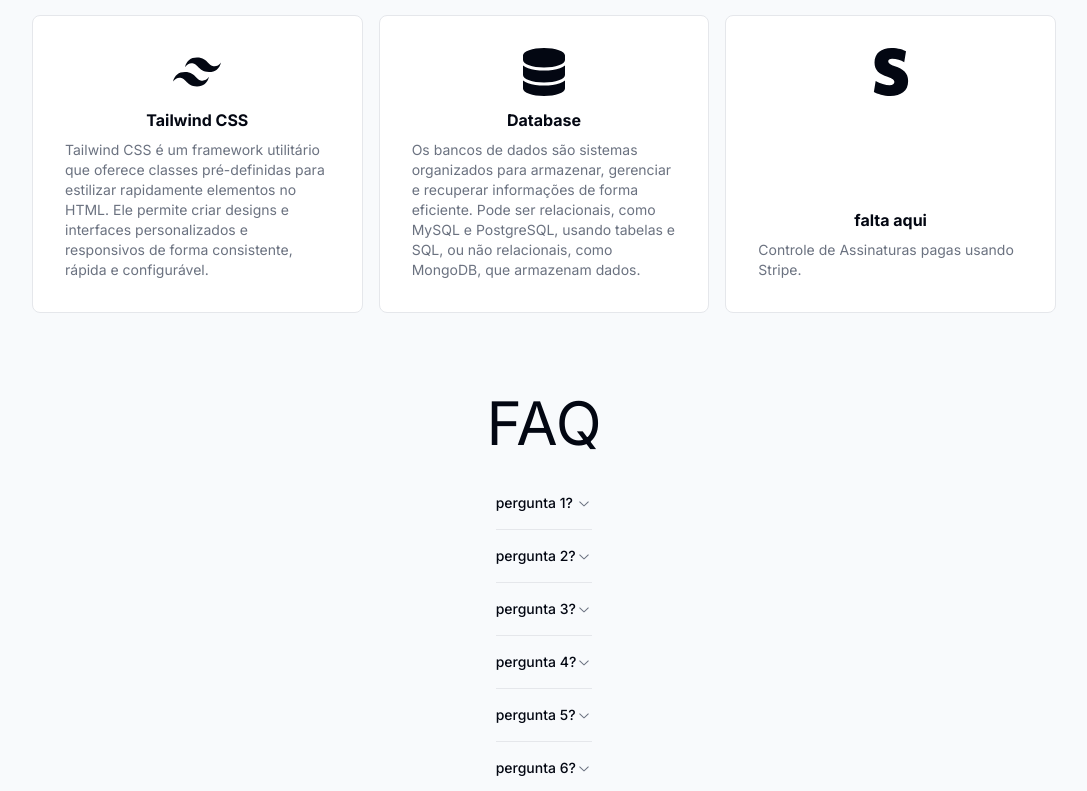
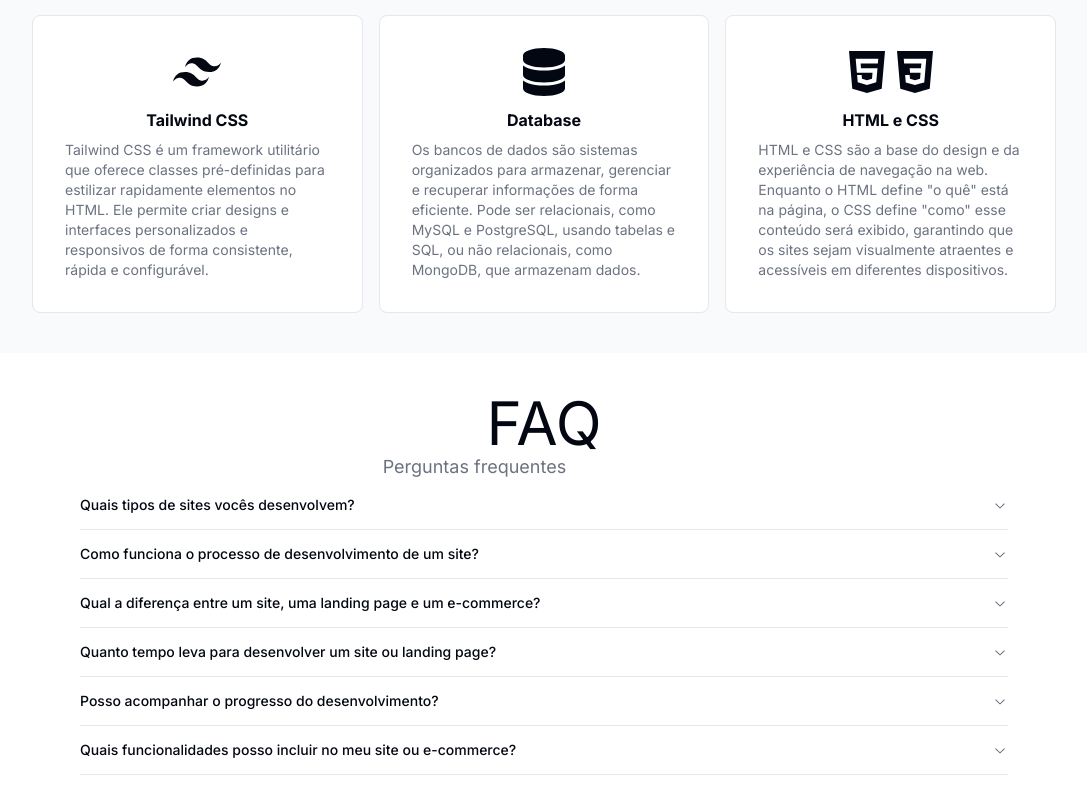
Before and after one commit to Cristhian-Shr/nextDev-landingPage, a Next.js app: page / in a window 1280 px wide. Shown: the part 1995-2786 px from the top of the page, without its empty margins (96-1183 px from the left). Built offline with nearby package versions, Linux system fonts and the light colour scheme.

Commit message:
melhoras nos componentes

```diff
--- a/src/app/_components/faq-section.tsx
+++ b/src/app/_components/faq-section.tsx
@@ -1,95 +1,160 @@
+"use client";
+
 import {
   Accordion,
   AccordionContent,
   AccordionItem,
   AccordionTrigger,
 } from "@/components/ui/accordion";
+import { DropdownMenuSeparator } from "@/components/ui/dropdown-menu";
+
+
+const content = [
+  {
+    id: 1,
+    title: "Quais tipos de sites vocês desenvolvem?",
+    episodes: [
+      {
+        id: 1,
+        title:
+          "Desenvolvemos websites institucionais,landing pages personalizadas e plataformas de e-commerce. Cada projeto é ajustado de acordo com as necessidades do cliente, utilizando frameworks modernos como Next.js e bibliotecas CSS como TailwindCSS para garantir velocidade e design responsivo.",
+      },
+    ],
+  },
+  {
+    id: 2,
+    title: "Como funciona o processo de desenvolvimento de um site?",
+    episodes: [
+      {
+        id: 1,
+        title:
+          "O processo começa com uma reunião de briefing para entender as necessidades e preferências do cliente. Em seguida, passamos para o planejamento do layout, design visual, desenvolvimento front-end e back-end. Após a aprovação, fazemos testes completos e finalizamos com a publicação e entrega do site.",
+      },
+    ],
+  },
+  {
+    id: 3,
+    title: "Qual a diferença entre um site, uma landing page e um e-commerce?",
+    episodes: [
+      {
+        id: 1,
+        title:
+          "Um site oferece informações e navegação em várias páginas, uma landing page é focada em conversão com conteúdo direcionado em uma única página, enquanto um e-commerce é projetado para gerenciar e vender produtos, com funcionalidades de carrinho de compras e pagamentos.",
+      },
+    ],
+  },
+  {
+    id: 4,
+    title: "Quanto tempo leva para desenvolver um site ou landing page?",
+    episodes: [
+      {
+        id: 1,
+        title:
+          "O tempo depende da complexidade do projeto: uma landing page pode ser concluída em uma ou duas semanas, enquanto sites institucionais e e-commerces podem levar de quatro a oito semanas, considerando desenvolvimento, testes e ajustes.",
+      },
+    ],
+  },
+  {
+    id: 5,
+    title: "Posso acompanhar o progresso do desenvolvimento?",
+    episodes: [
+      {
+        id: 1,
+        title:
+          "Sim, fornecemos atualizações regulares através de ferramentas de gestão de projetos e checkpoints com o cliente. Além disso, em projetos complexos, podemos disponibilizar um ambiente de teste (staging) para visualização em tempo real.",
+      },
+    ],
+  },
+  {
+    id: 6,
+    title: "Quais funcionalidades posso incluir no meu site ou e-commerce?",
+    episodes: [
+      {
+        id: 1,
+        title:
+          "Oferecemos uma variedade de funcionalidades, como integração de formulários, chat ao vivo, sistemas de reservas, área de membros, e, para e-commerces, carrinho de compras, pagamento seguro e gerenciamento de produtos. As funcionalidades são personalizadas conforme a necessidade.",
+      },
+    ],
+  },
+  {
+    id: 7,
+    title: "O site será responsivo e otimizado para dispositivos móveis?",
+    episodes: [
+      {
+        id: 1,
+        title:
+          'Sim. Garantimos que o design e desenvolvimento sigam uma abordagem "mobile-first" para oferecer uma experiência fluida em smartphones, tablets e desktops.',
+      },
+    ],
+  },
+  {
+    id: 8,
+    title: "Vocês oferecem suporte após a conclusão do projeto?",
+    episodes: [
+      {
+        id: 1,
+        title:
+          "Sim, oferecemos pacotes de suporte contínuo para atualizações, correções de bugs e melhorias no site. Isso garante que o site se mantenha atualizado e seguro.",
+      },
+    ],
+  },
+  {
+    id: 9,
+    title:
+      "O que acontece se eu precisar fazer uma atualização ou modificação?",
+    episodes: [
+      {
+        id: 1,
+        title:
+          "Oferecemos pacotes de suporte que incluem ajustes e atualizações. Para clientes sem pacotes, realizamos alterações com base em uma avaliação do escopo, ajustando conforme a necessidade, e o serviço é cobrado por hora de trabalho. ",
+      },
+    ],
+  },
+  {
+    id: 10,
+    title: "Vocês oferecem planos ou pacotes de serviços?",
+    episodes: [
+      {
+        id: 1,
+        title:
+          "Sim, oferecemos pacotes de desenvolvimento com suporte contínuo, manutenção e otimizações periódicas, que podem ser ajustados conforme o tipo e a escala do projeto.",
+      },
+    ],
+  },
+];
 
 function FaqSection() {
   return (
-    <section
-      id="faq"
-      className="flex w-full items-center justify-center
-      flex-col bg-slate-50 dark:bg-transparent space-y-6 py-8 md:py-12 lg:py-10"
-    >
-      <div className="mx-auto flex max-w-[58rem] flex-col items-center space-y-4 text-center">
+    <section className="py-10">
+      <div className="mx-auto text-center md:w-[58rem]">
         <h2 className="font-heading text-3xl leading-[1.1] sm:text-3xl md:text-6xl">
           FAQ
         </h2>
-      </div>
-      <div className="mx-auto text-center md:max-w-[58rem]">
+        <p className="max-w-[85%] leading-normal text-muted-foreground sm:text-lg sm:leading-7">
+          Perguntas frequentes
+        </p>
         <Accordion type="single" collapsible className="w-full">
-          <AccordionItem value="item-5">
-            <AccordionTrigger>pergunta 1?</AccordionTrigger>
-            <AccordionContent className="text-left">
-              <p>
-                Lorem ipsum dolor sit amet consectetur adipisicing elit.
-                Facilis, illum cumque numquam eaque tenetur porro sunt?
-                Obcaecati, non tempore molestiae dolorem, labore iure
-                repudiandae ullam excepturi neque temporibus fuga quia.
-              </p>
-              <p>
-                Lorem ipsum dolor, sit amet consectetur adipisicing elit.
-                Doloremque exercitationem aliquid, voluptates dolorem
-                consequatur quos quisquam quod libero pariatur? Doloribus, enim
-                est suscipit hic qui voluptates sed fuga at ducimus.
-              </p>
-            </AccordionContent>
-          </AccordionItem>
-          <AccordionItem value="item-1">
-            <AccordionTrigger>pergunta 2?</AccordionTrigger>
-            <AccordionContent className="text-left">
-              <p>
-                Para quem possui conhecimentos básicos de HTML, CSS e
-                JavaScript.
-              </p>
-              <p>Para quem quer aprender desenvolver uma aplicação do zero.</p>
-              <p>
-                Para quem quer estar atualizado com os conhecimentos que as
-                grandes empresas procuram.
-              </p>
-            </AccordionContent>
-          </AccordionItem>
-          <AccordionItem value="item-2">
-            <AccordionTrigger>pergunta 3?</AccordionTrigger>
-            <AccordionContent className="text-left">
-              Você terá 1 ano após a data da compra.
-            </AccordionContent>
-          </AccordionItem>
-          <AccordionItem value="item-3">
-            <AccordionTrigger>pergunta 4?</AccordionTrigger>
-            <AccordionContent className="text-left">
-              Lorem ipsum dolor sit amet consectetur adipisicing elit. Illo,
-              asperiores dicta aperiam architecto aspernatur iure pariatur,
-              ullam laudantium delectus sunt sequi animi ipsa ut atque
-              cupiditate incidunt tempore non quis?
-            </AccordionContent>
-          </AccordionItem>
-          <AccordionItem value="item-4">
-            <AccordionTrigger>pergunta 5?</AccordionTrigger>
-            <AccordionContent className="text-left">
-              loresm sd.fnslkfnsldkfnsld
-            </AccordionContent>
-          </AccordionItem>
-          <AccordionItem value="item-6">
-            <AccordionTrigger>pergunta 6?</AccordionTrigger>
-            <AccordionContent className="text-left">
-              Lorem ipsum dolor sit, amet consectetur adipisicing elit.
-              Molestias perspiciatis, mollitia veniam deserunt at maiores eos,
-              assumenda facere magnam, provident animi officia ab ad aut
-              possimus iure accusamus error adipisci!
-            </AccordionContent>
-          </AccordionItem>
-          <AccordionItem value="item-7">
-            <AccordionTrigger>pergunta 7?</AccordionTrigger>
-            <AccordionContent className="text-left">
-              Lorem ipsum dolor sit amet consectetur adipisicing elit. Impedit,
-              aspernatur error? Ducimus ex repellat molestiae dolorum
-              consectetur consequuntur blanditiis quo! Illum corporis,
-              repudiandae sequi distinctio pariatur architecto amet ab
-              doloribus?
-            </AccordionContent>
-          </AccordionItem>
+          {content.map((item) => (
+            <AccordionItem value={`item-${item.id}`} key={item.id}>
+              <AccordionTrigger>
+                <div className="space-y-1 text-left">
+                  <h4 className="text-sm font-medium leading-none">
+                    {item.title}
+                  </h4>
+                </div>
+              </AccordionTrigger>
+              <AccordionContent className="text-left">
+                {item.episodes.map((episode) => (
+                  <>
+                    <div key={episode.id} className="text-sm">
+                      {`Ep-${episode.id}: ${episode.title}`}
+                    </div>
+                    <DropdownMenuSeparator className="my-2" />
+                  </>
+                ))}
+              </AccordionContent>
+            </AccordionItem>
+          ))}
         </Accordion>
       </div>
     </section>
--- a/src/app/_components/feature-section.tsx
+++ b/src/app/_components/feature-section.tsx
@@ -1,173 +1,10 @@
 "use client";
 
-import {
-  Accordion,
-  AccordionContent,
-  AccordionItem,
-  AccordionTrigger,
-} from "@/components/ui/accordion";
 import { DropdownMenuSeparator } from "@/components/ui/dropdown-menu";
 import { FaDatabase, FaReact } from "react-icons/fa6";
+import { IoLogoCss3, IoLogoHtml5 } from "react-icons/io";
 import { IoLogoJavascript } from "react-icons/io5";
 import { SiNextdotjs, SiTailwindcss } from "react-icons/si";
-
-const content = [
-  {
-    id: 1,
-    title: "Módulo 1: Introdução",
-    data: "04 de Dezembro de 2023",
-    episodes: [
-      { id: 1, title: "Sobre o curso" },
-      { id: 2, title: "Base de conhecimento" },
-    ],
-  },
-  {
-    id: 2,
-    title: "Módulo 2: Preparando ambiente",
-    data: "11 de Dezembro de 2023",
-    episodes: [
-      { id: 1, title: "Ferramentas necessárias" },
-      { id: 2, title: "Configurando VS Code" },
-    ],
-  },
-  {
-    id: 3,
-    title: "Módulo 3: Setup do Projeto",
-    data: "18 de Dezembro de 2023",
-    episodes: [
-      { id: 1, title: 'Setup "create-next-app"' },
-      { id: 2, title: "Entendendo os arquivos base do projeto" },
-      { id: 3, title: "Styling (TailwindCSS)" },
-      { id: 4, title: "Instalando shadcn" },
-      { id: 5, title: "Configurando thema da Aplicação" },
-      { id: 6, title: "Criando estruturas de pastas" },
-      { id: 7, title: "Entendendo sobre Roteamento" },
-      { id: 8, title: "Client Components x Server Components" },
-      { id: 9, title: "Publicando projeto no GitHub" },
-    ],
-  },
-  {
-    id: 4,
-    title: "Módulo 4: Autenticação",
-    data: "25 de Dezembro de 2023",
-    episodes: [
-      { id: 1, title: "Tipos de autenticações" },
-      { id: 2, title: "NextAuth ou Clerk, qual utilizar?" },
-      { id: 3, title: "Configurando autenticação Clerk" },
-      { id: 4, title: "Tela de Login e Registro" },
-    ],
-  },
-  {
-    id: 5,
-    title: "Módulo 5: Layout",
-    data: "01 de Janeiro de 2024",
-    episodes: [
-      { id: 1, title: "O que são metadados" },
-      { id: 2, title: "Fonts" },
-      { id: 3, title: "Layout responsivo com TailwindCSS" },
-      { id: 4, title: "Layout default" },
-      { id: 5, title: "Criando componente Topbar" },
-      { id: 6, title: "Criando componente Sidebar" },
-      { id: 7, title: "Criando componente Sidebar para Mobile" },
-      { id: 8, title: "O que são middlewares?" },
-      { id: 9, title: "Redirecionamento de páginas" },
-    ],
-  },
-  {
-    id: 6,
-    title: "Módulo 6: Configurando Banco de Dados",
-    data: "08 de Janeiro de 2024",
-    episodes: [
-      { id: 1, title: "Configurando o PlanetScale" },
-      { id: 2, title: "Configurando Prisma ORM" },
-    ],
-  },
-  {
-    id: 7,
-    title: "Módulo 7: Criando Curso",
-    data: "15 de Janeiro de 2024",
-    episodes: [
-      { id: 1, title: "Criando página de Novo Curso" },
-      { id: 2, title: "O que são Server Actions?" },
-      { id: 3, title: "Novo curso" },
-      { id: 4, title: "Criando tabela de Cursos" },
-      { id: 5, title: "Entendendo Data Fetching" },
-      { id: 6, title: "Criando API de Cursos" },
-      { id: 7, title: "Edição de Cursos" },
-      { id: 8, title: "Edição de Episódios" },
-      { id: 9, title: "Publicação de Cursos" },
-      { id: 10, title: "Publicação de Episódios" },
-    ],
-  },
-  {
-    id: 8,
-    title: "Módulo 8: Listagem de Cursos",
-    data: "22 de Janeiro de 2024",
-    episodes: [
-      { id: 1, title: "Entendendo sobre Caching" },
-      { id: 2, title: "Lazy Loading" },
-      { id: 3, title: "Criando componente de Listagem de Curso" },
-      { id: 4, title: "Filtro para Listagem de Curso" },
-    ],
-  },
-  {
-    id: 9,
-    title: "Módulo 9: Integração com Stripe",
-    data: "29 de Janeiro de 2024",
-    episodes: [
-      { id: 1, title: "Configurando Stripe" },
-      { id: 2, title: "Componente de Compra de Curso" },
-      { id: 3, title: "Integração com Stripe" },
-    ],
-  },
-  {
-    id: 10,
-    title: "Módulo 10: Dashboard do Aluno",
-    data: "05 de Fevereiro de 2024",
-    episodes: [
-      { id: 1, title: "Progresso do Aluno" },
-      { id: 2, title: "Dashboard do Aluno" },
-    ],
-  },
-  {
-    id: 11,
-    title: "Módulo 11: Deployment",
-    data: "12 de Fevereiro de 2024",
-    episodes: [
-      { id: 1, title: "Tudo sobre a Vercel" },
-      { id: 2, title: "Configurando novo projeto na Vercel" },
-      { id: 3, title: "WebHooks Clerk" },
-      { id: 4, title: "WebHooks Stripe" },
-      { id: 5, title: "Analytics" },
-    ],
-  },
-  {
-    id: 12,
-    title: "Bônus 1",
-    data: "06 de Dezembro de 2023",
-    episodes: [
-      { id: 1, title: "Aula extra" },
-      {
-        id: 2,
-        title:
-          "Live: Quarta-feira, 6 de dezembro · 7:00 até 8:00pm Fuso horário: America/Sao_Paulo Como participar do Google Meet Link da videochamada: https://meet.google.com/som-akuz-nbo",
-      },
-    ],
-  },
-  {
-    id: 13,
-    title: "Bônus 2",
-    data: "10 de Janeiro de 2024",
-    episodes: [
-      { id: 1, title: "Aula extra" },
-      {
-        id: 2,
-        title:
-          "Live: Quarta-feira, 10 de janeiro de 2024 · 7:00 até 8:00pm Fuso horário: America/Sao_Paulo Como participar do Google Meet Link da videochamada: https://meet.google.com/emy-cgvp-zav",
-      },
-    ],
-  },
-];
 
 function FeatureSection() {
   return (
@@ -262,53 +99,22 @@ function FeatureSection() {
 
         <div className="relative overflow-hidden rounded-lg border bg-background p-2">
           <div className="flex h-[280px] flex-col justify-between items-center rounded-md p-6">
-            <svg viewBox="0 0 24 24" className="h-12 w-12 fill-current">
-              <path d="M13.976 9.15c-2.172-.806-3.356-1.426-3.356-2.409 0-.831.683-1.305 1.901-1.305 2.227 0 4.515.858 6.09 1.631l.89-5.494C18.252.975 15.697 0 12.165 0 9.667 0 7.589.654 6.104 1.872 4.56 3.147 3.757 4.992 3.757 7.218c0 4.039 2.467 5.76 6.476 7.219 2.585.92 3.445 1.574 3.445 2.583 0 .98-.84 1.545-2.354 1.545-1.875 0-4.965-.921-6.99-2.109l-.9 5.555C5.175 22.99 8.385 24 11.714 24c2.641 0 4.843-.624 6.328-1.813 1.664-1.305 2.525-3.236 2.525-5.732 0-4.128-2.524-5.851-6.594-7.305h.003z" />
-            </svg>
+            <div className="flex">
+              <IoLogoHtml5 className="text-5xl" />
+              <IoLogoCss3 className="text-5xl" />
+            </div>
             <div className="space-y-2 flex flex-col items-center">
-              <h3 className="font-bold">falta aqui</h3>
+              <h3 className="font-bold">HTML e CSS</h3>
               <p className="text-sm text-muted-foreground">
-                Controle de Assinaturas pagas usando Stripe.
+                HTML e CSS são a base do design e da experiência de navegação na
+                web. Enquanto o HTML define "o quê" está na página, o CSS define
+                "como" esse conteúdo será exibido, garantindo que os sites sejam
+                visualmente atraentes e acessíveis em diferentes dispositivos.
               </p>
             </div>
           </div>
         </div>
       </div>
-
-      {/* trabalhar aqui nessa sessão */}
-      {/* <div className="mx-auto text-center md:max-w-[58rem]">
-        <p className="leading-normal text-muted-foreground sm:text-lg sm:leading-7 mb-4">
-          Iremos desenvolver uma plataforma LMS (Learning Management System),
-          utilizando Next.js 14 e as melhores tecnologias do mercado. Veja o
-          conteúdo abaixo...
-        </p>
-        <Accordion type="single" collapsible className="w-full">
-          {content.map((item) => (
-            <AccordionItem value={`item-${item.id}`} key={item.id}>
-              <AccordionTrigger>
-                <div className="space-y-1 text-left">
-                  <h4 className="text-sm font-medium leading-none">
-                    {item.title}
-                  </h4>
-                  <p className="text-sm text-muted-foreground">
-                    {`Disponível em ${item.data}`}
-                  </p>
-                </div>
-              </AccordionTrigger>
-              <AccordionContent className="text-left">
-                {item.episodes.map((episode) => (
-                  <>
-                    <div key={episode.id} className="text-sm">
-                      {`Ep-${episode.id}: ${episode.title}`}
-                    </div>
-                    <DropdownMenuSeparator className="my-2" />
-                  </>
-                ))}
-              </AccordionContent>
-            </AccordionItem>
-          ))}
-        </Accordion>
-      </div> */}
     </section>
   );
 }
--- a/src/app/_components/intro-section.tsx
+++ b/src/app/_components/intro-section.tsx
@@ -31,7 +31,7 @@ export function IntroSection() {
         </defs>
       </svg>
       <div className=" mx-auto flex max-w-[64rem] flex-col items-center text-center gap-4 px-4 md:px-0">
-        <span className="rounded-2xl bg-muted px-1 mx-8 py-1.5 text-sm font-medium flex items-center ">
+        <span className="rounded-2xl bg-muted px-4 mx-8 py-1.5 text-sm font-medium flex items-center ">
           Faça o seu projeto com a melhor tech do momento
           <ModeToggle />
         </span>
--- a/src/app/not-found.tsx
+++ b/src/app/not-found.tsx
@@ -3,23 +3,25 @@ import Link from "next/link";
 export default function NotFound() {
   return (
     <div>
-      <main className="grid h-full place-items-center bg-white px-6 py-24 sm:py-32 lg:px-8">
-        <div className="text-center">
-          <p className="text-base font-semibold text-indigo-600">404</p>
-          <h1 className="mt-4 text-balance text-5xl font-semibold tracking-tight text-gray-900 sm:text-7xl">
+      <main className="grid h-full place-items-center bg-slate-950 px-6 py-24 sm:py-32 lg:px-8 ">
+        <div className="text-center md:mt-44">
+          <p className="text-2xl md:text-4xl lg:text-6xl font-semibold text-indigo-600">404</p>
+          <h1 className="mt-4 text-balance text-3xl md:text-5xl lg:text-7xl font-semibold tracking-tight text-slate-800 sm:text-7xl">
             Page not found
           </h1>
-          <p className="mt-6 text-pretty text-lg font-medium text-gray-500 sm:text-xl/8">
+          <p className="mt-6 text-pretty text-2xl md:text-lg lg:text-3xl font-medium text-gray-500 sm:text-xl/8">
             Sorry, we couldn’t find the page you’re looking for.
           </p>
           <div className="mt-10 flex items-center justify-center gap-x-6">
             <Link
-              className="rounded-md bg-indigo-600 px-3.5 py-2.5 text-sm font-semibold text-white shadow-sm hover:bg-indigo-500 focus-visible:outline focus-visible:outline-2 focus-visible:outline-offset-2 focus-visible:outline-indigo-600"
+              className="rounded-md bg-indigo-600 px-3.5 py-2.5 text-sm font-semibold text-white
+              shadow-sm hover:bg-indigo-500 focus-visible:outline focus-visible:outline-2 focus-visible:outline-offset-2
+               focus-visible:outline-indigo-600"
               href="/"
             >
               Página Inicial
             </Link>
-            <Link href="/" className="text-sm font-semibold text-gray-900">
+            <Link href="/" className="text-sm rounded-md font-semibold text-gray-900 bg-white px-3.5 py-2.5 shadow-sm hover:bg-indigo-500">
               Suporte <span aria-hidden="true">&rarr;</span>
             </Link>
           </div>
```
Also changed, not shown: src/app/_components/footer-section.tsx (+12 -9 lines).
